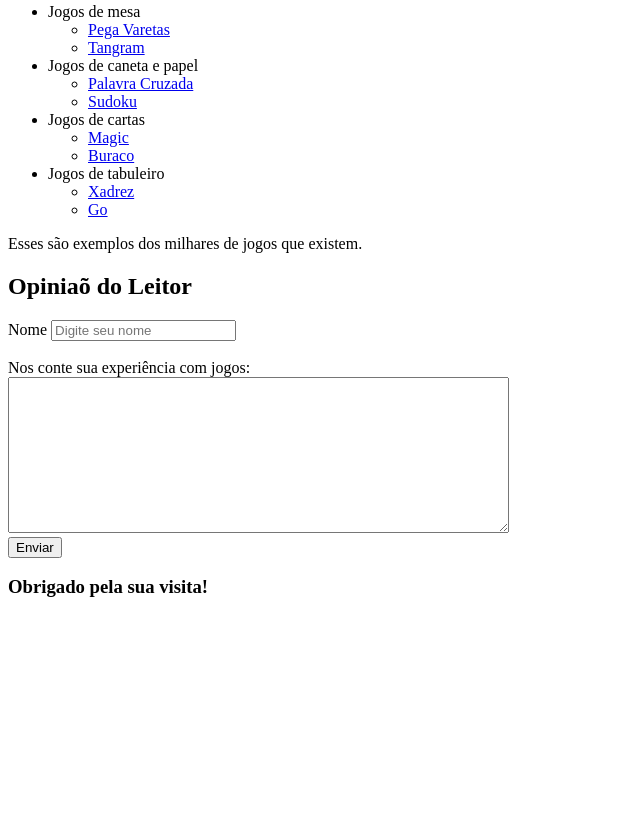
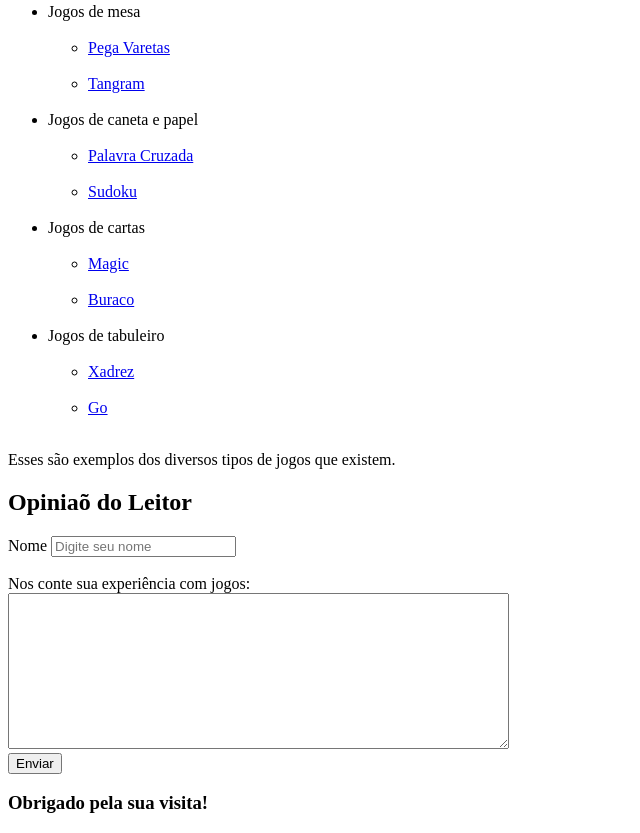
Before and after one commit to FLQuadros/Exercico-05-HTML, a plain HTML site: page index.html in a window 1280 px wide. Shown: the part 1110-1943 px from the top of the page, without its empty margins (0-640 px from the left). Before the commit the page ends 1727 px from the top, so only its background shows below. Drawn offline with Linux system fonts and the light colour scheme.

Commit message:
Correção de erros no espaçamento entre linhas

```diff
--- a/index.html
+++ b/index.html
@@ -92,37 +92,37 @@
             <ul>
                 <li>
                     Jogos de mesa
-                    <ul>
-                        <li><a href="https://pt.wikihow.com/Jogar-o-Pega-Varetas">Pega Varetas</a></li>
-                        <li><a href="https://pt.wikipedia.org/wiki/Tangram">Tangram</a></li>
+                    <ul> <br>
+                        <li><a href="https://pt.wikihow.com/Jogar-o-Pega-Varetas">Pega Varetas</a></li><br>
+                        <li><a href="https://pt.wikipedia.org/wiki/Tangram">Tangram</a></li><br>
                     </ul>
                 </li>
 
                 <li>
                     Jogos de caneta e papel
-                    <ul>
-                        <li><a href="https://pt.wikipedia.org/wiki/Palavras_cruzadas">Palavra Cruzada</a></li>
-                        <li><a href="https://pt.wikipedia.org/wiki/Sudoku">Sudoku</a></li>
+                    <ul> <br>
+                        <li><a href="https://pt.wikipedia.org/wiki/Palavras_cruzadas">Palavra Cruzada</a></li> <br>
+                        <li><a href="https://pt.wikipedia.org/wiki/Sudoku">Sudoku</a></li> <br>
                     </ul>
                 </li>
                 <li>
                     Jogos de cartas
-                    <ul>
-                        <li><a href="https://pt.wikipedia.org/wiki/Magic:_The_Gathering">Magic</a></li>
-                        <li><a href="https://pt.wikipedia.org/wiki/Buraco_(jogo_de_cartas)">Buraco</a></li>
+                    <ul> <br>
+                        <li><a href="https://pt.wikipedia.org/wiki/Magic:_The_Gathering">Magic</a></li> <br>
+                        <li><a href="https://pt.wikipedia.org/wiki/Buraco_(jogo_de_cartas)">Buraco</a></li> <br>
                     </ul>
                 </li>
                 <li>
                     Jogos de tabuleiro
-                    <ul>
-                        <li><a href="https://pt.wikipedia.org/wiki/Xadrez">Xadrez</a></li>
-                        <li><a href="https://pt.wikipedia.org/wiki/Go">Go</a></li>
+                    <ul><br>
+                        <li><a href="https://pt.wikipedia.org/wiki/Xadrez">Xadrez</a></li><br>
+                        <li><a href="https://pt.wikipedia.org/wiki/Go">Go</a></li> <br>
                     </ul>
                 </li>
             </ul>
 
             <aside>
-                <p>Esses são exemplos dos milhares de jogos que existem.</p>
+                <p>Esses são exemplos dos diversos tipos de jogos que existem.</p>
             </aside>
 
         </section>
```
